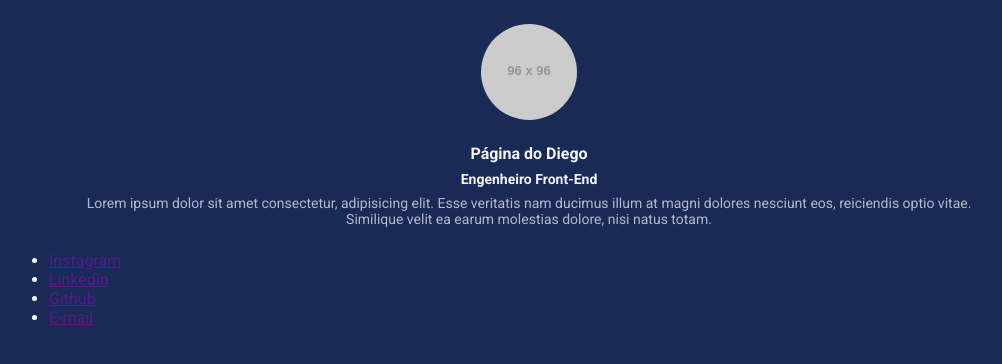
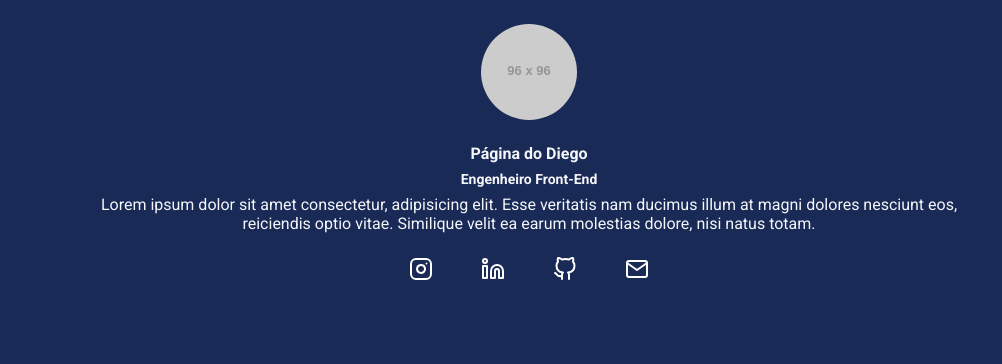
Before and after one commit to diegofelipesoares/less, a plain HTML site: page index.html in a window 1280 px wide. Shown: the whole page, without its empty margins (111-1113 px from the left). Drawn offline with Linux system fonts and the light colour scheme; placeholder pictures from the web are drawn by us.

Commit message:
less mapas

```diff
--- a/index.html
+++ b/index.html
@@ -22,11 +22,19 @@
         </header>
 
         <nav>
-            <ul>
-                <li><a href="">Instagram</a></li>
-                <li><a href="">Linkedin</a></li>
-                <li><a href="">Github</a></li>
-                <li><a href="">E-mail</a></li>
+            <ul class="social-links">
+                <li><a href="">
+                    <img src="./src/images/instagram.svg" alt="logo do instagram">
+                </a></li>
+                <li><a href="">
+                    <img src="./src/images/linkedin.svg" alt="logo do linkedin">
+                </a></li>
+                <li><a href="">
+                    <img src="./src/images/github.svg" alt="logo do github">
+                </a></li>
+                <li><a href="">
+                    <img src="./src/images/mail.svg" alt="logo do e-mail">
+                </a></li>
             </ul>
         </nav>
 
--- a/src/styles/main.less
+++ b/src/styles/main.less
@@ -1,4 +1,6 @@
 @import "variaveis.less";
+@import "mapas.less";
+
 @breakpointMobile: ~"(max-width: 767px)";
 @breakpointTablet: ~"(min-width: 768px) and (max-width: 1023px)";
 
@@ -17,8 +19,8 @@
 }
 
 body{
-    background-color: @corDeFundo;
-    color: @corDosTextos;
+    background-color: #colors[backgroundColor];
+    color: #colors[textColor];
 }
 
 .container{
@@ -65,5 +67,26 @@ header {
             opacity: .7;
         }
 
+        }
     }
 }
+
+.social-links{
+    display: flex; //colocar um ao lado do outro
+    justify-content: space-between; //espaçamento igual entre eles
+    max-width: 240px; //diminuição do espaço do container
+    width: 100%; //ocupação de 100% do container
+    margin: 0 auto; // centralização automática
+
+    li{
+        list-style: none; //retirando os bullets
+
+        //Efeito de aumentar icone ao passar o mouse
+        img{
+            transition: all ease .3s; //transição para o efeito
+            &:hover{ //evento de passar o mouse
+                transform: scale(1.3); //scala do aumento
+            }
+        }
+    }
+}
--- /dev/null
+++ b/src/styles/mapas.less
@@ -0,0 +1,5 @@
+#colors(){
+    backgroundColor:#192a56;
+    buttonColor: #0097e6;
+    textColor: #f5f6fa;
+}
```
Also changed, not shown: build/styles/main.css, src/images/github.svg (added), src/images/instagram.svg (added), src/images/linkedin.svg (added), src/images/mail.svg (added).
